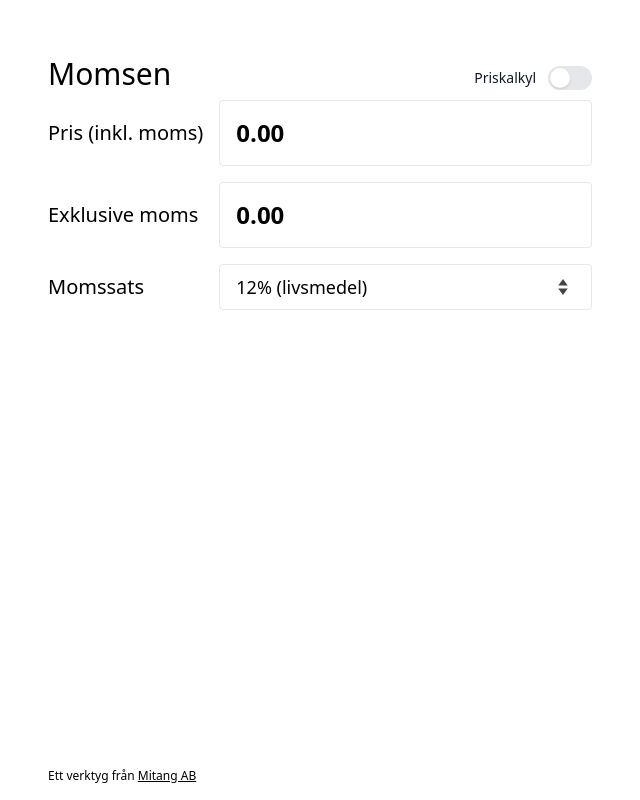
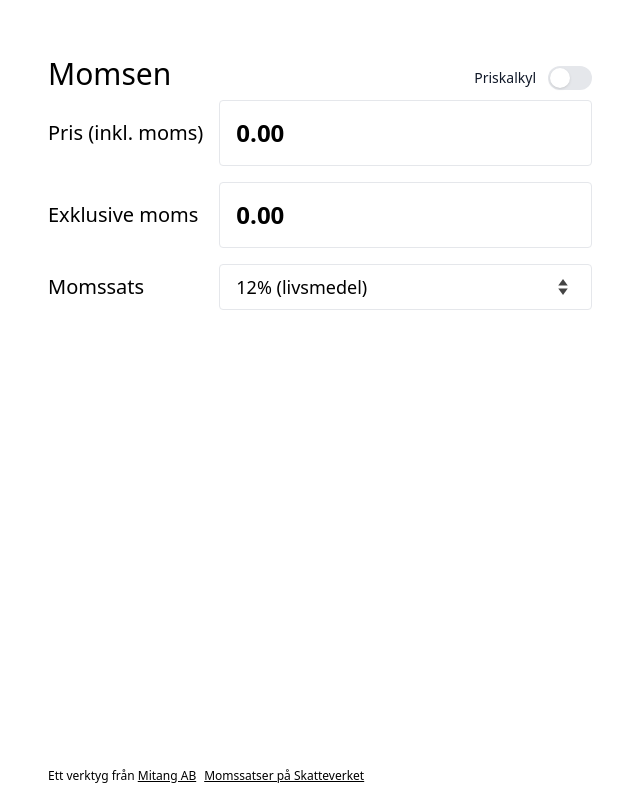
Before and after one commit to aenlr/momsen, a Svelte app: page / in a window 1280 px wide. Shown: the whole page, without its empty margins (320-960 px from the left). Built offline with nearby package versions, Linux system fonts and the light colour scheme.

Commit message:
Länka till Skatteverkets sida om momssatser

```diff
--- a/src/App.svelte
+++ b/src/App.svelte
@@ -48,7 +48,8 @@
 
 {#snippet Momssats()}
   {@render Label("moms", "Momssats")}
-  <select id="moms" bind:value={pris.moms} class="w-full sm:text-lg border border-gray-200 rounded px-4 py-2 focus:outline-blue-500 focus:outline-2">
+  <select id="moms" bind:value={pris.moms}
+          class="w-full sm:text-lg border border-gray-200 rounded px-4 py-2 focus:outline-blue-500 focus:outline-2">
     <option value={12}>12% (livsmedel)</option>
     <option value={25}>25% (vanligast)</option>
     <option value={6}>6%</option>
@@ -100,9 +101,21 @@
   </main>
 
   <footer class="[@media(min-height:568px)]:fixed bottom-0 py-4">
-    <p class="text-xs">
-      Ett verktyg från <a href="https://mitang.se" class="underline">Mitang AB</a>
-    </p>
+    <nav>
+      <ul class="flex items-center space-x-2 text-xs">
+        <li>
+          Ett verktyg från <a href="https://mitang.se" class="underline">Mitang AB</a>
+        </li>
+        <li>
+          <a
+            href="https://skatteverket.se/foretagochorganisationer/moms/saljavarorochtjanster/momssatspavarorochtjanster.4.58d555751259e4d66168000409.html"
+            class="underline"
+            target="_blank"
+          >Momssatser
+            på Skatteverket</a>
+        </li>
+      </ul>
+    </nav>
   </footer>
 </div>
 
```
